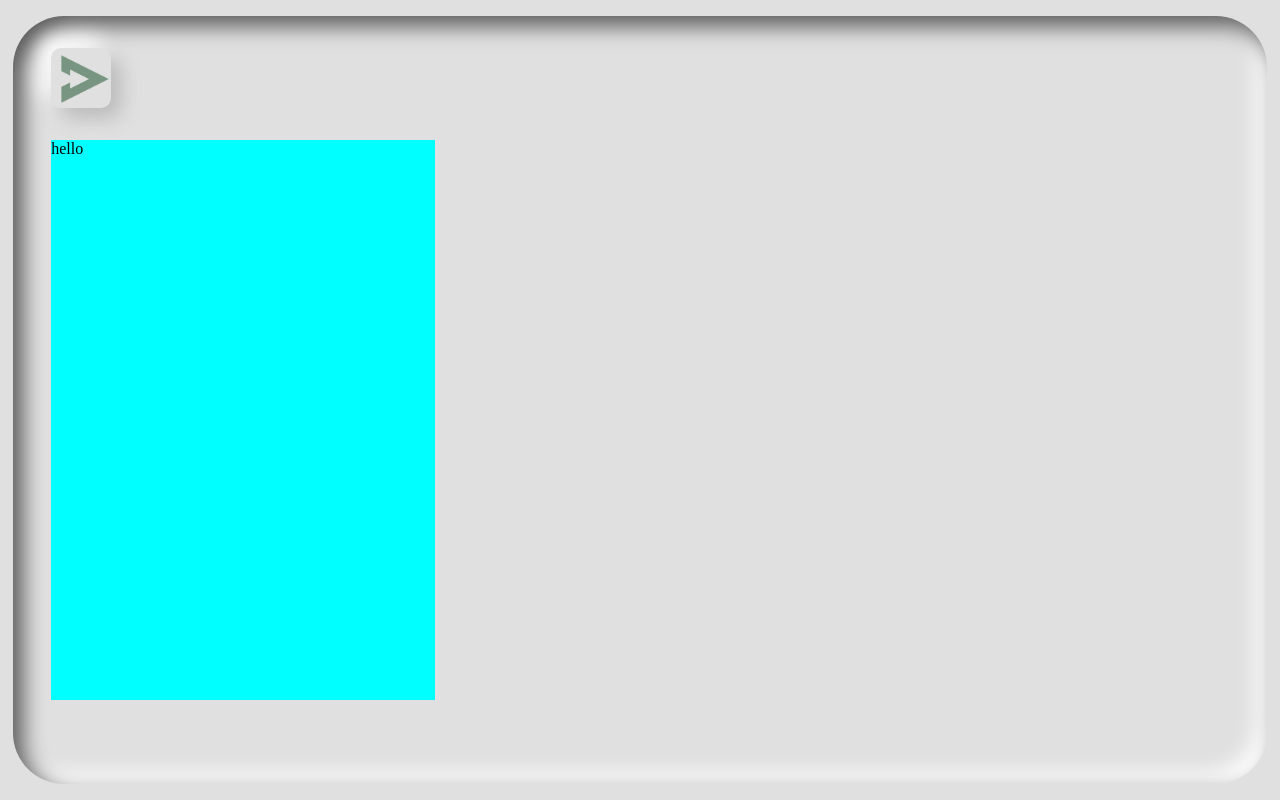
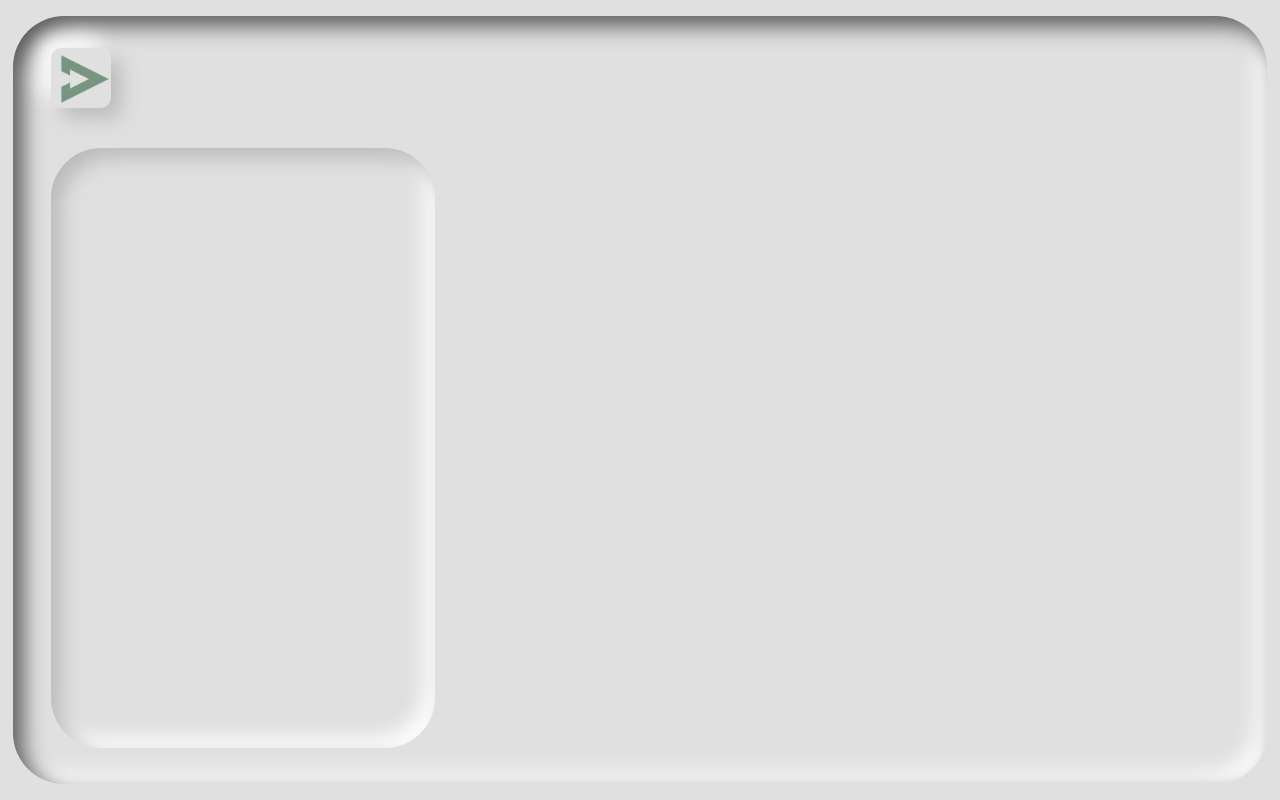
Before and after one commit to Laskowski-Patryk/ChatX-NestVueMessenger, a Vue app: page / in a window 1280 px wide. Built offline with nearby package versions, Linux system fonts and the light colour scheme.

Commit message:
lewy panel

```diff
--- a/src/App.vue
+++ b/src/App.vue
@@ -37,8 +37,6 @@ export default {
               inset -10px -10px 21px #ffffff;
 }
 #btn-logo{
--webkit-tap-highlight-color: rgba(0,0,0,0);
-  -webkit-tap-highlight-color: transparent;
   cursor:pointer;
   background-color:#e0e0e0;
   margin-top: clamp(30px, 4vh, 100px);
@@ -50,7 +48,7 @@ export default {
   max-height:3%;
   border-radius:10px;
   box-shadow:  10px 10px 20px #bababa,
-              -10px -10px 20px #ffffff;
+             -10px -10px 20px #ffffff;
 }
 #logo-image{
   width:80%;
--- a/src/components/Chaty.vue
+++ b/src/components/Chaty.vue
@@ -1,13 +1,21 @@
 <template>
-    <div id="main-conversations">hello</div>
+    <div id="main-conversations">
+        <MessageBlob></MessageBlob>
+
+    </div>
 </template>
 
 
 
 <script>
+import MessageBlob from './MessageBlob.vue';
+
 export default {
-
-}
+  name: 'App',
+  components:{
+    MessageBlob
+  }
+};
 </script>
 
 
@@ -15,11 +23,13 @@ export default {
 
 <style>
 #main-conversations{
-    margin-top: clamp(30px, 4vh, 100px);
+    margin-top: clamp(40px, 4vh, 100px);
     margin-left: clamp(30px, 3vw, 100px);
-    width:50vw;
-    max-width: 30vw;
-    height:70vh;
-    background-color: aqua;
+    width: clamp(300px, 30vw, 600px);
+    height:75vh;
+    border-radius: 50px;
+    background: #e0e0e0;
+    box-shadow: inset 10px 10px 20px #bababa,
+                inset -10px -10px 20px #ffffff;
 }
 </style>
--- /dev/null
+++ b/src/components/MessageBlob.vue
@@ -0,0 +1,17 @@
+<template>
+    <div></div>
+</template>
+
+
+
+<script>
+export default {
+
+}
+</script>
+
+
+
+
+<style>
+</style>
```
